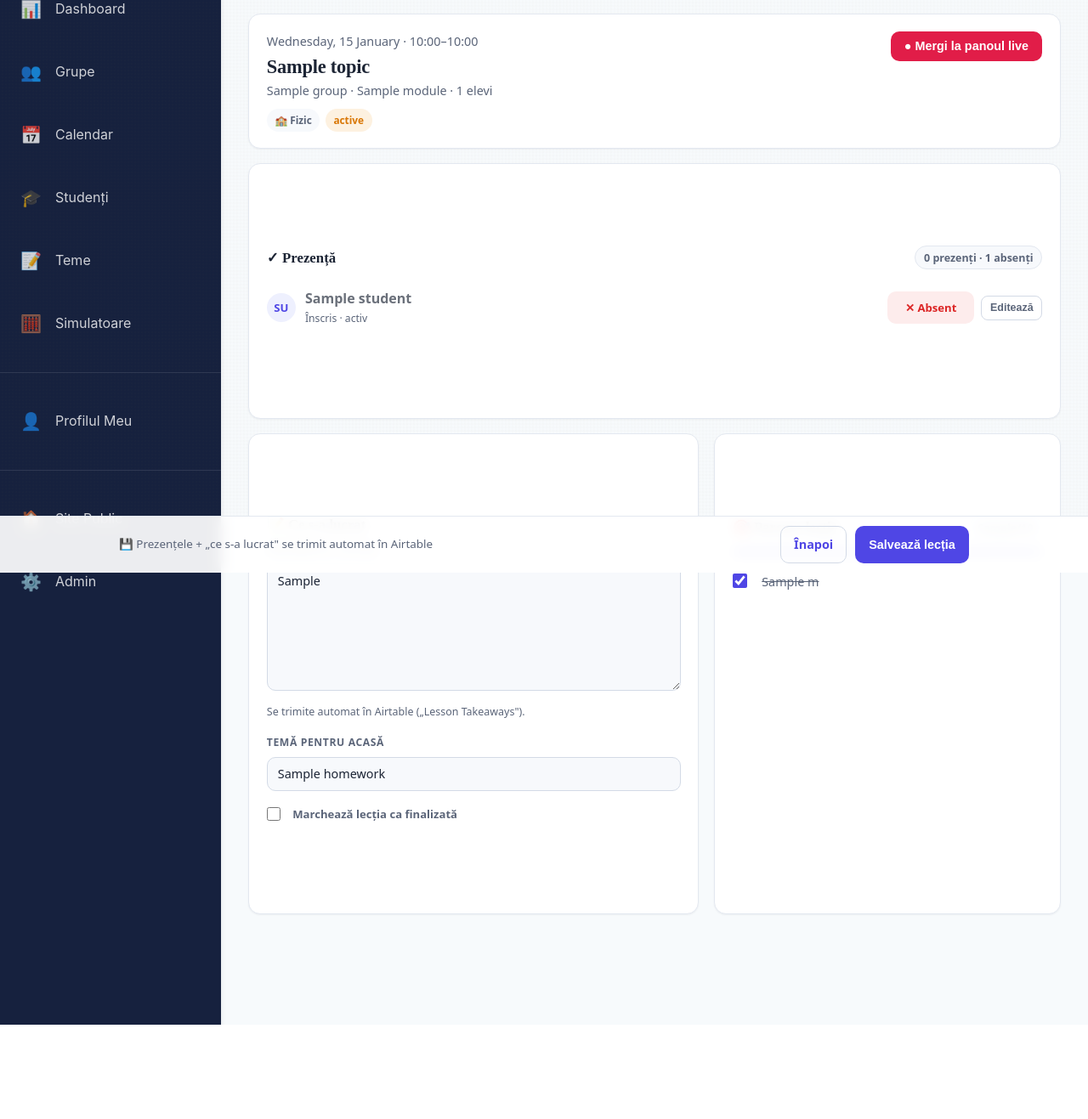
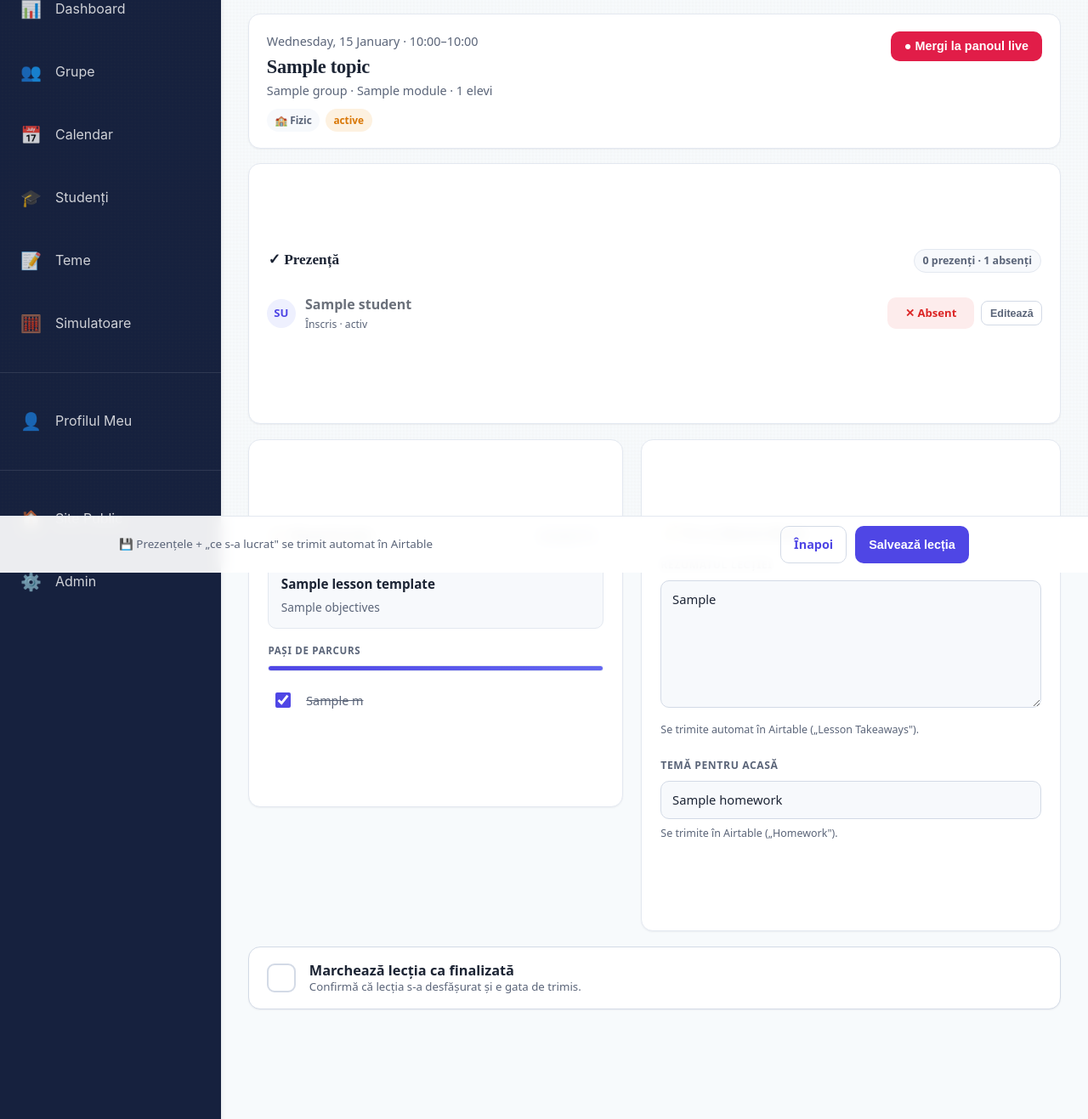
Before and after one commit to robolabro/mindacademy, a Django app: template templates/teacher_platform/lesson_manage.html in a window 1280 px wide. Shown: the part 126-1443 px from the top of the page at 85% size. Before the commit the page ends 1332 px from the top, so only its background shows below. Run offline with Django 3.2, Linux system fonts and the light colour scheme; the template is opened without the code that fills it: most values are stand-ins (such as "Sample title", 1, 10 or a date in 2020).

Commit message:
Ecran lectie: plan (stanga) vs. ce s-a lucrat (dreapta) + finalizat vizibil
- Coloane inversate: STANGA = Planul lectiei (sablon din modul: nume +
  obiective + pasii de parcurs/milestones), DREAPTA = ce s-a lucrat
  efectiv (rezumat) + tema. Diferentiaza clar planul de executie.
- Bifa „Finalizata" scoasa din josul inghesuit intr-o bara mare,
  full-width, verde cand e activa, cu text explicativ.
- Sectiuni aerisite (padding + spacing marite), milestones cu hover.

Co-Authored-By: Claude Sonnet 4.6 <noreply@anthropic.com>
Claude-Session: https://claude.ai/code/session_01HpgYUq3zQxDuqVVwKehWWW

```diff
--- a/templates/teacher_platform/lesson_manage.html
+++ b/templates/teacher_platform/lesson_manage.html
@@ -102,37 +102,58 @@
     </section>
 
     <div class="lm-two">
-      <!-- TAKEAWAYS -->
+      <!-- STÂNGA: PLANUL LECȚIEI (șablon din modul + milestones) -->
       <section class="lm-card">
-        <div class="lm-sec-h"><h2>📝 Ce s-a lucrat</h2></div>
-        <div class="lm-body">
-          <label class="lm-fld" for="tk">Rezumatul lecției</label>
-          <textarea id="tk" name="takeaways" rows="5" placeholder="Ex: Am consolidat adunarea cu prietenul mic. Exerciții pe abac + 20 anzan.">{{ lesson.lesson_takeaways }}</textarea>
-          <p class="lm-hint">Se trimite automat în Airtable („Lesson Takeaways").</p>
-          <label class="lm-fld" for="hw" style="margin-top:1rem">Temă pentru acasă</label>
-          <input class="lm-txt" id="hw" name="homework" value="{{ lesson.homework }}" placeholder="Ex: 2 fișe + 10 min Anzan zilnic">
-          <label class="lm-chk done" style="margin-top:1rem"><input type="checkbox" name="completed" {% if lesson.status == 'completed' %}checked{% endif %}> Marchează lecția ca finalizată</label>
-        </div>
-      </section>
-
-      <!-- MILESTONES -->
-      <section class="lm-card">
-        <div class="lm-sec-h"><h2>🎯 Parcurs lecție</h2><span class="lm-pill" id="msCount">{{ ms_done }}/{{ ms_total }}</span></div>
-        <div class="lm-ms">
+        <div class="lm-sec-h"><h2>📋 Planul lecției</h2>{% if ms_total %}<span class="lm-pill" id="msCount">{{ ms_done }}/{{ ms_total }}</span>{% endif %}</div>
+        <div class="lm-plan">
+          {% if lesson.lesson_template %}
+          <div class="lm-tpl">
+            <div class="lm-tpl-name">{{ lesson.lesson_template.name }}</div>
+            {% if lesson.lesson_template.objectives %}<div class="lm-tpl-obj">{{ lesson.lesson_template.objectives|linebreaksbr }}</div>{% endif %}
+          </div>
+          {% endif %}
           {% if milestones %}
+          <div class="lm-plan-h">Pași de parcurs</div>
           <div class="lm-bar"><i id="msBar" style="width:{% if ms_total %}{% widthratio ms_done ms_total 100 %}{% else %}0{% endif %}%"></i></div>
+          <div class="lm-mslist">
           {% for m in milestones %}
           <label class="lm-msrow{% if m.done %} done{% endif %}">
             <input type="checkbox" data-ms="{{ m.ms.id }}" {% if m.done %}checked{% endif %}>
             <span>{{ m.ms.title }}</span>
           </label>
           {% endfor %}
+          </div>
+          {% elif not lesson.lesson_template %}
+          <p class="lm-empty">Lecția nu e legată de un șablon din modul — fără plan definit.</p>
           {% else %}
-          <p class="lm-empty">Lecția nu are milestones definite{% if not lesson.lesson_template %} (nu e legată de un șablon){% endif %}.</p>
+          <p class="lm-empty">Șablonul nu are pași (milestones) definiți încă — se pot adăuga din Admin.</p>
           {% endif %}
         </div>
       </section>
+
+      <!-- DREAPTA: CE S-A LUCRAT EFECTIV + TEMA -->
+      <section class="lm-card">
+        <div class="lm-sec-h"><h2>📝 Ce s-a lucrat efectiv</h2></div>
+        <div class="lm-body">
+          <label class="lm-fld" for="tk">Rezumatul lecției</label>
+          <textarea id="tk" name="takeaways" rows="6" placeholder="Ex: Am consolidat adunarea cu prietenul mic. Exerciții pe abac + 20 anzan.">{{ lesson.lesson_takeaways }}</textarea>
+          <p class="lm-hint">Se trimite automat în Airtable („Lesson Takeaways").</p>
+          <label class="lm-fld" for="hw" style="margin-top:1.4rem">Temă pentru acasă</label>
+          <input class="lm-txt" id="hw" name="homework" value="{{ lesson.homework }}" placeholder="Ex: 2 fișe + 10 min Anzan zilnic">
+          <p class="lm-hint">Se trimite în Airtable („Homework").</p>
+        </div>
+      </section>
     </div>
+
+    <!-- FINALIZAT (mare, vizibil) -->
+    <label class="lm-finalize{% if lesson.status == 'completed' %} on{% endif %}" id="lmFinalize">
+      <input type="checkbox" name="completed" {% if lesson.status == 'completed' %}checked{% endif %}>
+      <span class="lm-finalize-box" aria-hidden="true">✓</span>
+      <span class="lm-finalize-txt">
+        <b>Marchează lecția ca finalizată</b>
+        <small>Confirmă că lecția s-a desfășurat și e gata de trimis.</small>
+      </span>
+    </label>
 
     <div class="lm-savebar"><div class="lm-in">
       <span class="lm-msg">💾 Prezențele + „ce s-a lucrat" se trimit automat în Airtable</span>
@@ -169,8 +190,8 @@
   .lm-btn.live{background:var(--live);color:#fff}
   .lm-btn.ghost{background:transparent;color:var(--brand);border-color:var(--line2)}
   .lm-btn.primary{background:var(--brand);color:#fff}
-  .lm-sec-h{display:flex;align-items:center;justify-content:space-between;padding:1rem 1.3rem .3rem}
-  .lm-sec-h h2{font-size:1.05rem;margin:0}
+  .lm-sec-h{display:flex;align-items:center;justify-content:space-between;padding:1.2rem 1.4rem .5rem}
+  .lm-sec-h h2{font-size:1.08rem;margin:0}
   .lm-pill{font-size:.78rem;font-weight:700;color:var(--ink-soft);background:var(--surface2);border:1px solid var(--line);border-radius:999px;padding:.15rem .6rem}
   .lm-att{padding:.4rem .6rem 1rem}
   .lm-row{display:grid;grid-template-columns:1fr auto;gap:.5rem 1rem;align-items:center;padding:.6rem .7rem}
@@ -211,19 +232,39 @@
   .lm-stars button{border:0;background:transparent;font-size:1.05rem;line-height:1;color:var(--line2);padding:.1rem;cursor:pointer}
   .lm-stars button.on{color:var(--warn)}
   .lm-note{border:1px solid var(--line);background:var(--surface2);border-radius:8px;padding:.3rem .55rem;font-size:.8rem;color:var(--ink);width:150px}
-  .lm-two{display:grid;grid-template-columns:1.3fr 1fr;gap:1.1rem}
-  @media(max-width:760px){.lm-two{grid-template-columns:1fr}}
-  .lm-body{padding:.2rem 1.3rem 1.3rem}
-  .lm-fld{display:block;font-size:.76rem;font-weight:700;color:var(--ink-soft);text-transform:uppercase;letter-spacing:.05em;margin:0 0 .35rem}
-  .lm-screen textarea,.lm-txt{width:100%;border:1px solid var(--line2);background:var(--surface2);border-radius:10px;padding:.6rem .75rem;font-family:inherit;font-size:.9rem;color:var(--ink);resize:vertical}
-  .lm-hint{font-size:.78rem;color:var(--ink-soft);margin:.35rem 0 0}
-  .lm-ms{padding:.2rem 1.3rem 1.3rem}
-  .lm-bar{height:7px;border-radius:999px;background:var(--surface2);overflow:hidden;margin:.2rem 0 .8rem;border:1px solid var(--line)}
+  .lm-two{display:grid;grid-template-columns:1fr 1.12fr;gap:1.3rem;align-items:start}
+  @media(max-width:820px){.lm-two{grid-template-columns:1fr}}
+  .lm-body{padding:.5rem 1.4rem 1.5rem}
+  .lm-fld{display:block;font-size:.76rem;font-weight:700;color:var(--ink-soft);text-transform:uppercase;letter-spacing:.05em;margin:0 0 .45rem}
+  .lm-screen textarea,.lm-txt{width:100%;border:1px solid var(--line2);background:var(--surface2);border-radius:10px;padding:.7rem .8rem;font-family:inherit;font-size:.92rem;color:var(--ink);resize:vertical}
+  .lm-hint{font-size:.78rem;color:var(--ink-soft);margin:.4rem 0 0}
+  /* --- Planul lecției (stânga) --- */
+  .lm-plan{padding:.5rem 1.4rem 1.5rem}
+  .lm-tpl{background:var(--surface2);border:1px solid var(--line);border-radius:10px;padding:.8rem .9rem;margin-bottom:1rem}
+  .lm-tpl-name{font-weight:700;font-size:.95rem;color:var(--ink)}
+  .lm-tpl-obj{font-size:.86rem;color:var(--ink-soft);margin-top:.3rem;line-height:1.5}
+  .lm-plan-h{font-size:.72rem;font-weight:700;text-transform:uppercase;letter-spacing:.06em;color:var(--ink-soft);margin:.2rem 0 .5rem}
+  .lm-bar{height:7px;border-radius:999px;background:var(--surface2);overflow:hidden;margin:.2rem 0 .9rem;border:1px solid var(--line)}
   .lm-bar i{display:block;height:100%;background:linear-gradient(90deg,var(--brand),#6366f1)}
-  .lm-msrow{display:flex;gap:.6rem;align-items:flex-start;padding:.4rem 0;font-size:.9rem;cursor:pointer}
-  .lm-msrow input{margin-top:.15rem;accent-color:var(--brand);width:1.05rem;height:1.05rem}
+  .lm-mslist{display:flex;flex-direction:column;gap:.15rem}
+  .lm-msrow{display:flex;gap:.65rem;align-items:flex-start;padding:.5rem .55rem;font-size:.9rem;cursor:pointer;border-radius:9px;transition:background .15s}
+  .lm-msrow:hover{background:var(--surface2)}
+  .lm-msrow input{margin-top:.15rem;accent-color:var(--brand);width:1.1rem;height:1.1rem;flex:none}
   .lm-msrow.done span{color:var(--ink-soft);text-decoration:line-through}
-  .lm-empty{color:var(--ink-soft);font-size:.88rem;padding:.4rem .2rem}
+  .lm-empty{color:var(--ink-soft);font-size:.88rem;padding:.6rem .2rem;line-height:1.5}
+  /* --- Finalizat (bară mare, vizibilă) --- */
+  .lm-finalize{display:flex;align-items:center;gap:1rem;background:var(--surface);border:1.5px solid var(--line2);
+    border-radius:14px;padding:1.05rem 1.3rem;margin:0 0 1.1rem;cursor:pointer;
+    transition:border-color .2s,background .2s;box-shadow:0 1px 2px rgba(20,26,45,.05)}
+  .lm-finalize input{position:absolute;opacity:0;pointer-events:none}
+  .lm-finalize-box{width:34px;height:34px;border-radius:9px;border:2px solid var(--line2);flex:none;
+    display:grid;place-items:center;font-size:1.15rem;font-weight:800;color:transparent;transition:all .18s}
+  .lm-finalize-txt{display:flex;flex-direction:column;line-height:1.3}
+  .lm-finalize-txt b{font-size:1.02rem;color:var(--ink)}
+  .lm-finalize-txt small{font-size:.83rem;color:var(--ink-soft)}
+  .lm-finalize.on{border-color:var(--present);background:var(--present-soft)}
+  .lm-finalize.on .lm-finalize-box{background:var(--present);border-color:var(--present);color:#fff}
+  .lm-finalize:focus-within{outline:2px solid var(--brand);outline-offset:2px}
   .lm-savebar{position:fixed;left:0;right:0;bottom:0;background:rgba(255,255,255,.92);backdrop-filter:blur(8px);border-top:1px solid var(--line);padding:.7rem 1.5rem;z-index:30}
   .lm-in{max-width:1000px;margin:0 auto;display:flex;align-items:center;gap:1rem;flex-wrap:wrap}
   .lm-msg{color:var(--ink-soft);font-size:.84rem}
@@ -247,6 +288,12 @@
   }
   document.querySelectorAll('.present-cb').forEach(function(i){i.addEventListener('change',recount);});
   recount(); // toți sunt pre-bifați prezenți; sincronizează afișajul
+  // Finalizat → stare vizuală (verde) la bifare
+  (function(){
+    var fin=document.getElementById('lmFinalize');
+    if(fin){var cb=fin.querySelector('input');
+      cb.addEventListener('change',function(){fin.classList.toggle('on',cb.checked);});}
+  })();
   // „Editează" → deschide detaliile suplimentare (absență anunțată, recuperare, notă…)
   document.querySelectorAll('.lm-edit-btn').forEach(function(b){
     b.addEventListener('click',function(){
```
